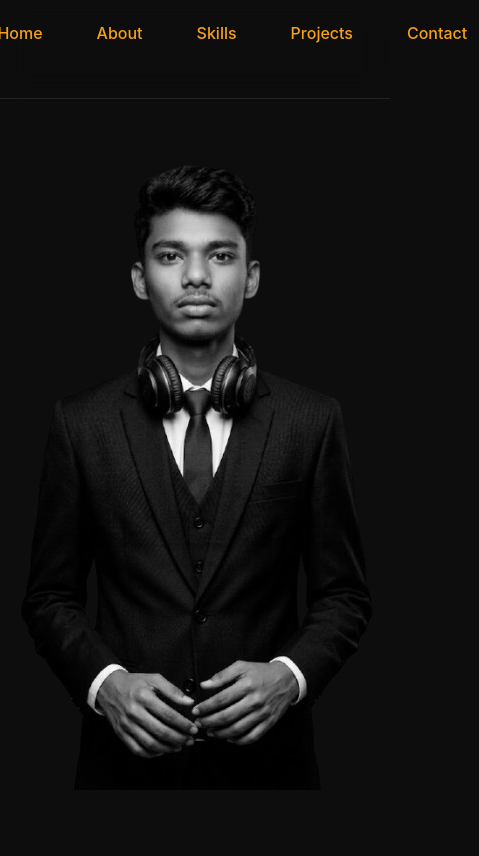
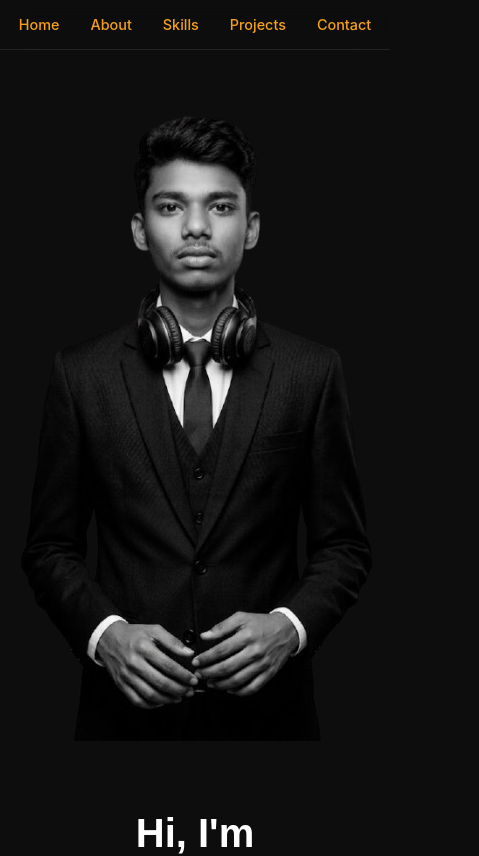
Before and after one commit to rudra201357/Portfolio, a React (Create React App) app: page / in a window 390 px wide. Shown: the top 856 px of the page, 479 px wide, since content can reach past the window. Built offline with nearby package versions, Linux system fonts and the light colour scheme.

Commit message:
Navbar Updated

```diff
--- a/src/components/Navbar/Navbar.css
+++ b/src/components/Navbar/Navbar.css
@@ -1,14 +1,46 @@
+/* ===== NAVBAR CONTAINER ===== */
 .nav {
-  display: flex;
-  justify-content: center;
-  padding: 15px;
-  backdrop-filter: blur(15px);
-  border-bottom: 1px solid rgba(255, 255, 255, 0.1);
   position: sticky;
   top: 0;
   z-index: 1000;
+
+  display: flex;
+  align-items: center;
+  justify-content: center; /* keep menu centered */
+
+  padding: 15px 40px;
+  backdrop-filter: blur(15px);
+  border-bottom: 1px solid rgba(255, 255, 255, 0.1);
 }
 
+/* ===== NAME (LEFT FIXED) ===== */
+.nav-name {
+  position: absolute;
+  left: 40px;
+
+  font-family: 'Inter', sans-serif;
+  font-weight: 700;
+  font-size: 1.5rem;
+   color:aqua;
+
+  opacity: 0;
+  transform: translateY(-8px);
+  transition: opacity 0.4s ease, transform 0.4s ease;
+}
+
+/* SHOW animation */
+.nav-name.show {
+  opacity: 1;
+  transform: translateY(0);
+}
+
+/* HIDE animation */
+.nav-name.hide {
+  opacity: 0;
+  transform: translateY(-8px);
+}
+
+/* ===== MENU (CENTERED ALWAYS) ===== */
 .nav ul {
   display: flex;
   gap: 30px;
@@ -17,6 +49,7 @@
   padding: 0;
 }
 
+/* ===== MENU ITEMS ===== */
 .nav li {
   color: #f6a119;
   font-family: 'Inter', sans-serif;
@@ -27,7 +60,6 @@
   transition: all 0.3s ease;
   padding: 8px 12px;
 }
-
 
 .nav li::after {
   content: '';
@@ -51,20 +83,31 @@
   transform: translateY(-2px);
 }
 
-.nav-name {
-  opacity: 0;
-  transform: translateY(10px);
-  transition: all 0.4s ease-in-out;
-  font-weight: bold;
-  pointer-events: none;
+a {
+  text-decoration: none;
+  color: inherit;
 }
+#role{
+  font-size: 0.8rem;
+  color: #f6a119;
+}
+/* ===== MOBILE ===== */
+@media (max-width: 768px) {
+  .nav {
+    padding: 10px 20px;
+  }
 
-.nav-name.show {
-  opacity: 1;
-  transform: translateY(0);
-  pointer-events: auto;
+  .nav-name {
+    left: 20px;
+    font-size: 1.2rem;
+  }
+
+  .nav ul {
+    gap: 15px;
+  }
+
+  .nav li {
+    font-size: 0.9rem;
+    padding: 6px 8px;
+  }
 }
-a{
-    text-decoration: none;
-    color: inherit;
-}
--- a/src/components/Navbar/Navbar.js
+++ b/src/components/Navbar/Navbar.js
@@ -1,9 +1,35 @@
-import './Navbar.css';
+import { useEffect, useState } from "react";
+import "./Navbar.css";
+
 function Navbar() {
+  const [showName, setShowName] = useState(false);
+
+  useEffect(() => {
+    const handleScroll = () => {
+      const homeSection = document.getElementById("home");
+      const rect = homeSection.getBoundingClientRect();
+
+      // If Home section is visible → hide name
+      if (rect.top <= 100 && rect.bottom >= 100) {
+        setShowName(false);
+      } else {
+        setShowName(true);
+      }
+    };
+
+    window.addEventListener("scroll", handleScroll);
+
+    return () => window.removeEventListener("scroll", handleScroll);
+  }, []);
+
   return (
     <div className="nav">
-<p className='nav-name' >Rudradeb Pal</p>
-   <ul>
+     <p className={`nav-name ${showName ? "show" : "hide"}`}>
+  Rudradeb Pal <br />
+ <span id="role">SW Developer</span>
+</p>
+
+      <ul>
         <li><a href="#home">Home</a></li>
         <li><a href="#about">About</a></li>
         <li><a href="#skills">Skills</a></li>
```
